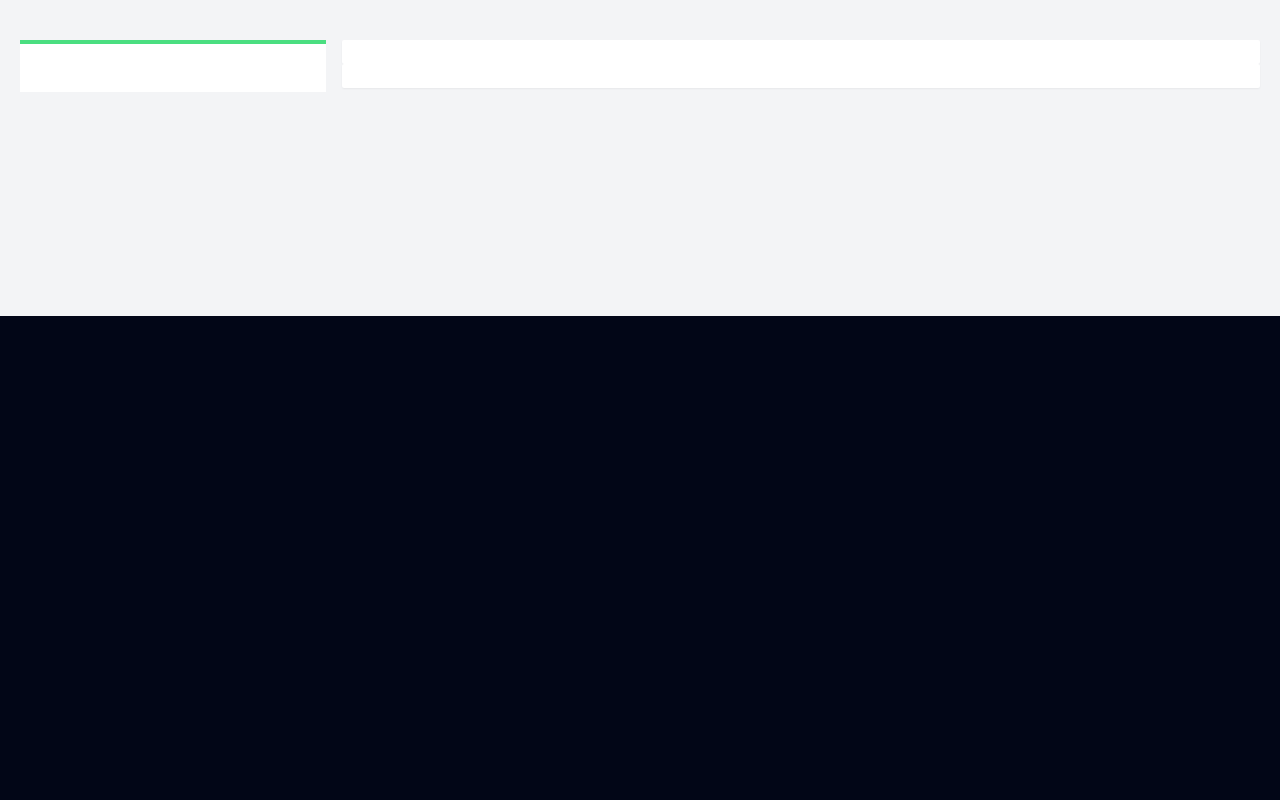
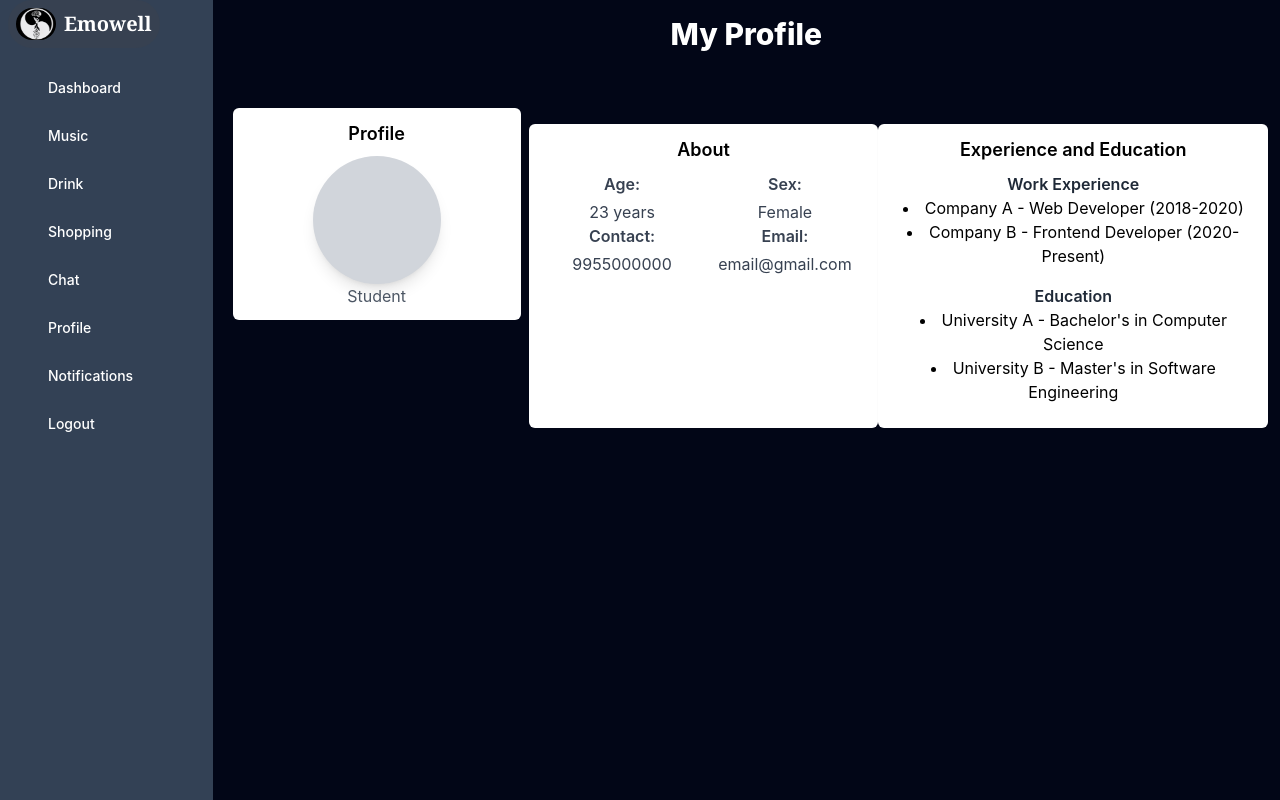
Before and after one commit to EmoWell/front_end, a React (Create React App) app in the folder frontend/: page /profile in a window 1280 px wide. Built offline with nearby package versions, Linux system fonts and the light colour scheme.

Commit message:
chatbot chatter

```diff
--- a/frontend/src/Components/ChatbotDashboardComponents/ChatbotMain.js
+++ b/frontend/src/Components/ChatbotDashboardComponents/ChatbotMain.js
@@ -33,42 +33,6 @@ export default function Chatbot() {
     messagesEndRef.current?.scrollIntoView({ behavior: "smooth" });
   };
 
-  const handleMessageSubmit = (e) => {
-    e.preventDefault();
-    if (inputValue.trim() === "") return;
-
-    if (currentQuestionIndex === 0) {
-      setMessages((prevMessages) => [
-        ...prevMessages,
-        { text: inputValue, sender: "user" },
-      ]);
-    } else {
-      setMessages((prevMessages) => [
-        ...prevMessages,
-        { text: inputValue, sender: "user" },
-      ]);
-
-      const currentQuestionId = questions[currentQuestionIndex].id;
-      const userId = localStorage.getItem('userId'); // Retrieve user_id from local storage
-      const userResponse = {
-        question_id: currentQuestionId,
-        response_text: inputValue,
-        user: userId
-      };
-
-      axios.post("http://127.0.0.1:8000/phq/api/responses/", userResponse)
-        .then((response) => {
-          console.log("User response sent to the database:", response.data);
-        })
-        .catch((error) => {
-          console.error("Error sending user response to the database:", error);
-        });
-    }
-
-    setInputValue("");
-    handleNextQuestion();
-  };
-
   const handleNextQuestion = () => {
     if (currentQuestionIndex < questions.length) {
       setMessages((prevMessages) => [
@@ -77,9 +41,47 @@ export default function Chatbot() {
       ]);
       setCurrentQuestionIndex((prevIndex) => prevIndex + 1);
     } else {
-      console.log("All questions answered");
+      const userId = localStorage.getItem('userId');
+      const localResponses = JSON.parse(localStorage.getItem('userResponses')) || [];
+
+      const responses = localResponses.map(response => ({
+        question_id: response.question_id,
+        response_text: response.response_text,
+        user: userId
+      }));
+
+      axios.post("http://127.0.0.1:8000/phq/api/responses/", {
+          user: userId,
+          responses: responses
+        })
+        .then((response) => {
+          console.log("All responses sent to the database:", response.data);
+          localStorage.removeItem('userResponses'); // Clear stored responses after sending
+        })
+        .catch((error) => {
+          console.error("Error sending responses to the database:", error);
+        });
     }
   };
+
+  const handleMessageSubmit = (e) => {
+    e.preventDefault();
+    if (inputValue.trim() === "") return;
+
+    setMessages((prevMessages) => [
+      ...prevMessages,
+      { text: inputValue, sender: "user" },
+    ]);
+
+    const currentQuestionId = questions[currentQuestionIndex].id;
+    const localResponses = JSON.parse(localStorage.getItem('userResponses')) || [];
+    localResponses.push({ question_id: currentQuestionId, response_text: inputValue });
+    localStorage.setItem('userResponses', JSON.stringify(localResponses));
+
+    setInputValue("");
+    handleNextQuestion();
+  };
+
 
   if (loading) {
     return <div>Loading...</div>;
--- a/frontend/src/Components/LoginPageComponents/LoginPage.js
+++ b/frontend/src/Components/LoginPageComponents/LoginPage.js
@@ -21,12 +21,16 @@ export default function LoginPage() {
   };
 
   const handleLoginSuccess = (data) => {
-    const { token, full_name, last_login } = data;
+    const {
+      token,
+      user: { username: full_name, last_login,id },
+    } = data;
     setLoginToken(token);
+    localStorage.setItem("user_id", id);
     localStorage.setItem("loginToken", token);
     console.log("loginToken", token);
     localStorage.setItem("username", full_name);
-    localStorage.setItem("lastLogin",last_login)
+    localStorage.setItem("lastLogin", last_login);
     navigate("/chatbot-dashboard");
   };
 
@@ -49,7 +53,9 @@ export default function LoginPage() {
     <>
       <section className="bg-slate-500 h-screen flex justify-center items-center">
         <div className="bg-slate-700 p-8 rounded-lg shadow-lg w-full max-w-sm">
-          <h2 className="text-4xl text-white mb-4"><b>Sign In</b></h2>
+          <h2 className="text-4xl text-white mb-4">
+            <b>Sign In</b>
+          </h2>
           <div className="space-y-4">
             {error && <div className="text-red-500">{error}</div>}
             <form onSubmit={handleSubmit} className="space-y-4">
@@ -77,7 +83,9 @@ export default function LoginPage() {
               </div>
               <div className="flex justify-between items-center">
                 <p className="text-white">New User???</p>
-                <a href="/signup" className="text-blue-500">Signup</a>
+                <a href="/signup" className="text-blue-500">
+                  Signup
+                </a>
               </div>
               <div className="flex flex-col">
                 <input
--- a/frontend/src/Pages/ProfilePage.js
+++ b/frontend/src/Pages/ProfilePage.js
@@ -1,55 +1,111 @@
-import React from 'react';
+import React, { useEffect, useState } from "react";
+import SideNavbar from "../Components/ChatbotDashboardComponents/SideNavbar";
 
-const Profile = () => {
+export default function Profile() {
+  const [fullName, setFullName] = useState("");
+  const [userInitials, setUserInitials] = useState("");
+
+  useEffect(() => {
+    const storedFullName = localStorage.getItem("username");
+    if (storedFullName) {
+      setFullName(storedFullName);
+      setUserInitials(getInitials(storedFullName));
+    }
+
+    const storedUsername = localStorage.getItem("username");
+    if (storedUsername) {
+      setUserInitials(getInitials(storedUsername));
+    }
+  }, []);
+
+  const getInitials = (name) => {
+    const nameArray = name.split(" ");
+    const initials = nameArray
+      .map((part) => part.charAt(0))
+      .join("")
+      .toUpperCase();
+    return initials;
+  };
+
   return (
-        <div className="bg-gray-100">
+    <div className="flex">
+      <SideNavbar />
+      <div className="min-h-screen relative right-0">
         <div className="w-full text-white bg-main-color">
-                {/* Navbar */}
-                <div
-                    className="flex flex-col max-w-screen-xl px-4 mx-auto md:items-center md:justify-between md:flex-row md:px-6 lg:px-8">
-                    {/* Navbar content */}
+          <div className="flex flex-col max-w-screen-xl px-4 mx-auto md:items-center md:justify-between md:flex-row md:px-6 lg:px-8">
+            <div className="py-4 mx-auto">
+              <h1 className="text-3xl font-extrabold">My Profile</h1>
             </div>
           </div>
-            {/* End of Navbar */}
+        </div>
 
-            {/* Main Content */}
         <div className="container mx-auto my-5 p-5">
           <div className="md:flex no-wrap md:-mx-2 ">
-                    {/* Left Side */}
-                    <div className="w-full md:w-3/12 md:mx-2">
-                        {/* Profile Card */}
-                        <div className="bg-white p-3 border-t-4 border-green-400">
-                            {/* Profile content */}
+            <div className="w-full md:w-3/12 md:mx-2  min-w-72 min-h-80">
+              <div className="bg-white p-3 rounded-md">
+                <div className="text-lg font-semibold mb-2">Profile</div>
+                <div className="flex items-center shadow-lg justify-center w-32 h-32 mx-auto rounded-full bg-gray-300 text-black font-bold text-5xl">
+                  {userInitials}
                 </div>
-                        {/* End of profile card */}
-                        {/* Friends card */}
-                        <div className="bg-white p-3 hover:shadow">
-                            {/* Friends content */}
-                        </div>
-                        {/* End of friends card */}
-                    </div>
-                    {/* End of Left Side */}
-
-                    {/* Right Side */}
-                    <div className="w-full md:w-9/12 mx-2 h-64">
-                        {/* Profile tab */}
-                        {/* About Section */}
-                        <div className="bg-white p-3 shadow-sm rounded-sm">
-                            {/* About content */}
-                        </div>
-                        {/* End of about section */}
-                        {/* Experience and education */}
-                        <div className="bg-white p-3 shadow-sm rounded-sm">
-                            {/* Experience and education content */}
-                        </div>
-                        {/* End of Experience and education */}
-                    </div>
-                    {/* End of Right Side */}
+                <div className="text-center">
+                  <h2 className="text-xl font-semibold">{fullName}</h2>
+                  <p className="text-gray-600">Student</p>
                 </div>
               </div>
-            {/* End of Main Content */}
+            </div>
+
+            <div className="bg-white p-3 shadow-sm rounded-md mt-4">
+              <div className="text-lg font-semibold mb-2">About</div>
+              <div className="flex flex-wrap">
+                <div className="w-full md:w-1/2">
+                  <label className="block text-gray-700 font-semibold mb-1">
+                    Age:
+                  </label>
+                  <p className="text-gray-700">23 years</p>
+                </div>
+                <div className="w-full md:w-1/2">
+                  <label className="block text-gray-700 font-semibold mb-1">
+                    Sex:
+                  </label>
+                  <p className="text-gray-700">Female</p>
+                </div>
+                <div className="w-full md:w-1/2">
+                  <label className="block text-gray-700 font-semibold mb-1">
+                    Contact:
+                  </label>
+                  <p className="text-gray-700">9955000000</p>
+                </div>
+                <div className="w-full md:w-1/2">
+                  <label className="block text-gray-700 font-semibold mb-1">
+                    Email:
+                  </label>
+                  <p className="text-gray-700">email@gmail.com</p>
+                </div>
+              </div>
+            </div>
+
+            <div className="bg-white p-3 shadow-sm rounded-md mt-4">
+              <div className="text-lg font-semibold mb-2">
+                Experience and Education
+              </div>
+              <div>
+                <h3 className="text-gray-800 font-semibold">Work Experience</h3>
+                <ul className="list-disc list-inside">
+                  <li>Company A - Web Developer (2018-2020)</li>
+                  <li>Company B - Frontend Developer (2020-Present)</li>
+                </ul>
+              </div>
+              <div className="mt-4">
+                <h3 className="text-gray-800 font-semibold">Education</h3>
+                <ul className="list-disc list-inside">
+                  <li>University A - Bachelor's in Computer Science</li>
+                  <li>University B - Master's in Software Engineering</li>
+                </ul>
+              </div>
+            </div>
+          </div>
+        </div>
+      </div>
     </div>
   );
 }
-
-export default Profile;
```
Also changed, not shown: frontend/src/Components/LoginPageComponents/LoginPage.css (deleted, +0 -144 lines), frontend/src/logo.svg (deleted). Lines whose indentation alone changed are shown as unchanged.
